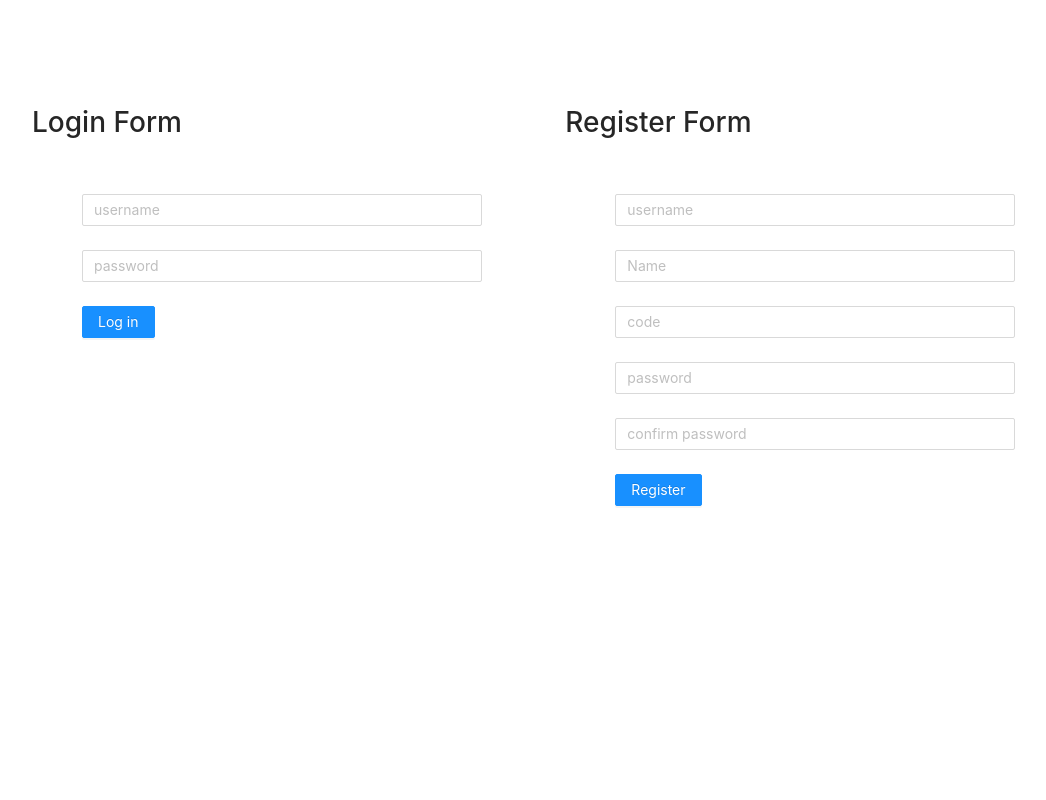
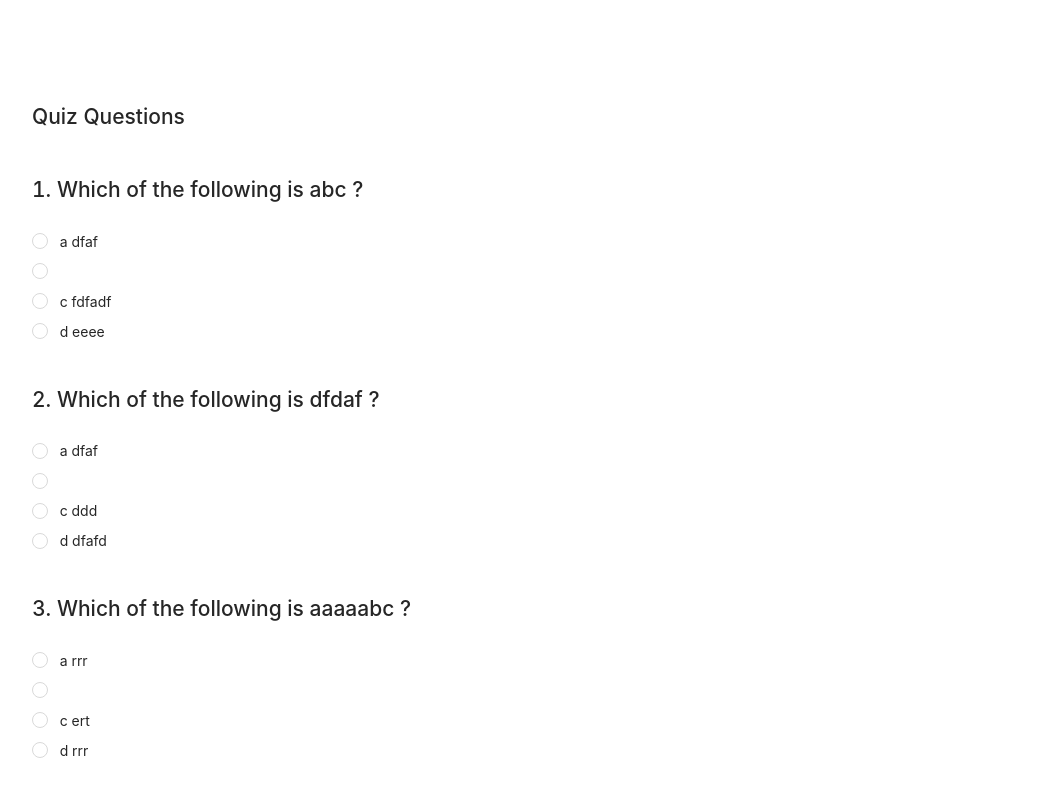
Before and after one commit to bishnusyangja/imdb_quitz, a React (Create React App) app in the folder frontend/: page / in a window 1280 px wide. Shown: the top 800 px of the page, without its empty margins (68-1114 px from the left). Built offline with nearby package versions, Linux system fonts and the light colour scheme.

Commit message:
front-end fix

```diff
--- a/frontend/src/App.js
+++ b/frontend/src/App.js
@@ -12,7 +12,7 @@ import HomePage from './components/home'
 
 function App() {
     let auth_token = localStorage.getItem('auth_token', '')
-    const [isLoggedin, setIsLoggedin]=useState({status: false});
+    const [isLoggedin, setIsLoggedin]=useState({status: true});
 
     if (isLoggedin.status)
         return (
--- a/frontend/src/components/home.js
+++ b/frontend/src/components/home.js
@@ -16,12 +16,29 @@ import Request from '../api'
     }
 
     const [state, setState] = useState({
-        data:null, start: false
+        data:[
+            {question: 'Which of the following is abc ? ', option1: 'a dfaf', optin2: 'b dfadf', option3: 'c fdfadf', option4: 'd eeee'},
+            {question: 'Which of the following is dfdaf ? ', option1: 'a dfaf', optin2: 'b dfadf', option3: 'c ddd', option4: 'd dfafd'},
+            {question: 'Which of the following is aaaaabc ? ', option1: 'a rrr', optin2: 'b 000', option3: 'c ert', option4: 'd rrr'},
+            {question: 'Which of the following is vvvv ? ', option1: 'a yyyy', optin2: 'b ooo', option3: 'c fdfadf', option4: 'd gggg'},
+            {question: 'Which of the following is eeee ? ', option1: 'a tttt', optin2: 'b ccc', option3: 'c fdfadf', option4: 'd dfafd'},
+            {question: 'Which of the following is rrrr ? ', option1: 'a fdaf', optin2: 'b dfadf', option3: 'c fdfadf', option4: 'd rrr'}
+        ], start: true
     });
 
     const [is_submitted, setSubmitted] = useState(false);
 
-    const [scoreBoard, setScoreBoard] = useState({data: null});
+    const [scoreBoard, setScoreBoard] = useState({data: [
+        {'user_name': 'ramesh', 'user_username': 'Bishnu', 'score': 1},
+        {'user_name': 'ram', 'user_username': 'yes', 'score': 5},
+        {'user_name': 'hari', 'user_username': 'no', 'score': 4},
+        {'user_name': 'sundar', 'user_username': 'heis', 'score': 3},
+        {'user_name': 'santa', 'user_username': 'good', 'score': 9},
+        {'user_name': 'ranju', 'user_username': 'handsome', 'score': 5},
+        {'user_name': 'kamala', 'user_username': 'Bishnu', 'score': 52},
+        {'user_name': 'dang', 'user_username': 'Bishnu', 'score': 5},
+        ]
+        });
 
     const [score, setScore] = useState(0);
 
```
